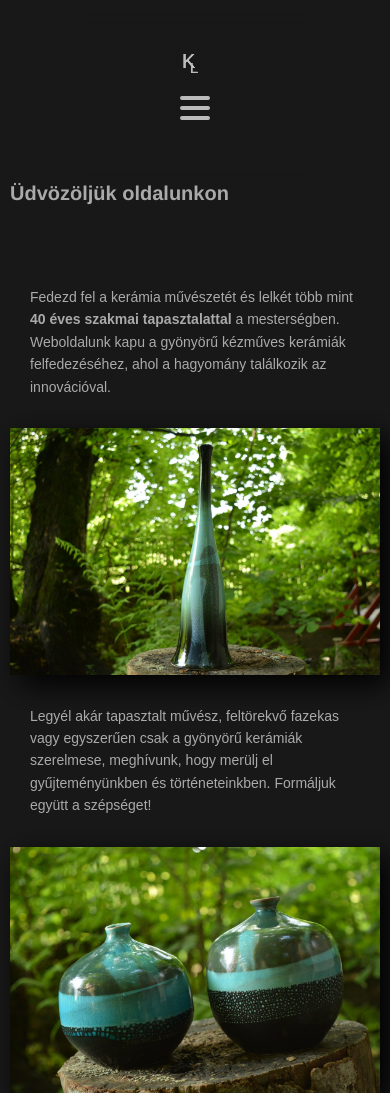
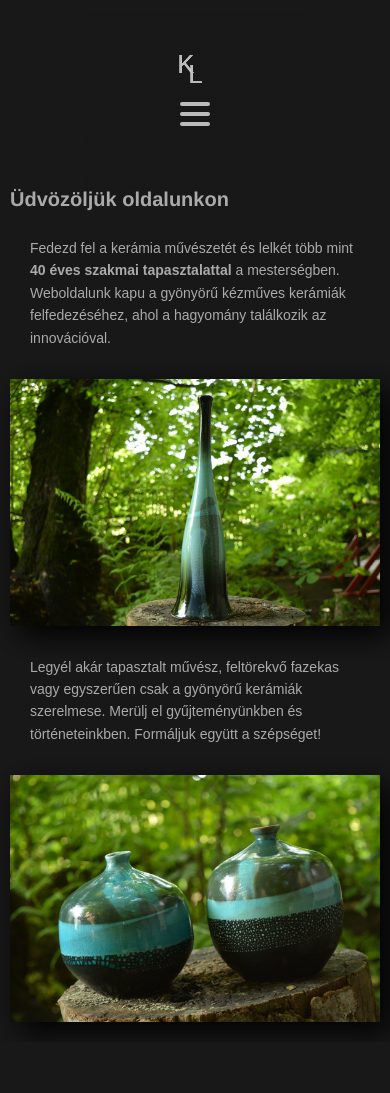
Before and after one commit to Kandor-byte/KLEVI, a plain HTML site: page index.html in a window 390 px wide. Shown: the top 1093 px of the page. After the commit the page ends 1042 px from the top, so only its background shows below. Drawn offline with Linux system fonts and the light colour scheme.

Commit message:
commit 2025.02.09

```diff
--- a/script.js
+++ b/script.js
@@ -88,9 +88,9 @@ landimage2.setAttribute('data-large', './Vazak/75456910_2470032499719263_1282600
 // landimage.style.opacity = "1";
 
 const para2 = document.createElement("div");
- // para2.id = "paragr2";
+  para2.id = "paragr2";
 // para2.classList.add("land_p_div");
-para2.innerHTML = "Legyél akár tapasztalt művész, feltörekvő fazekas vagy egyszerűen csak a gyönyörű kerámiák szerelmese, meghívunk, hogy merülj el gyűjteményünkben és történeteinkben. Formáljuk együtt a szépséget!";
+para2.innerHTML = "Legyél akár tapasztalt művész, feltörekvő fazekas vagy egyszerűen csak a gyönyörű kerámiák szerelmese. Merülj el gyűjteményünkben és történeteinkben. Formáljuk együtt a szépséget!";
 // para.style.opacity = "1";
 
 landp.appendChild(para);
--- a/style.css
+++ b/style.css
@@ -453,9 +453,9 @@ label {
     }
 
     #L {
-        font-size: 25px;
+        font-size: 30px;
         left: -15px;
-        bottom: -5px;
+        bottom: -10px;
     }
 }
 
@@ -482,13 +482,13 @@ label {
     }
 
     #K {
-        font-size: 20px;
+        font-size: 25px;
     }
 
     #L {
-        font-size: 15px;
+        font-size: 25px;
         left: -10px;
-        bottom: -5px;
+        bottom: -10px;
     }
 
     .land {
@@ -560,6 +560,20 @@ label {
         font-size: 20px;
     }
 
+        #K {
+        font-size: 25px;
+    }
+
+    #L {
+        font-size: 25px;
+        left: -10px;
+        bottom: -10px;
+    }
+
+    #landing {
+    margin-top: 5px;
+    }
+
     .land {
         font-size: 14px;
     }
```
